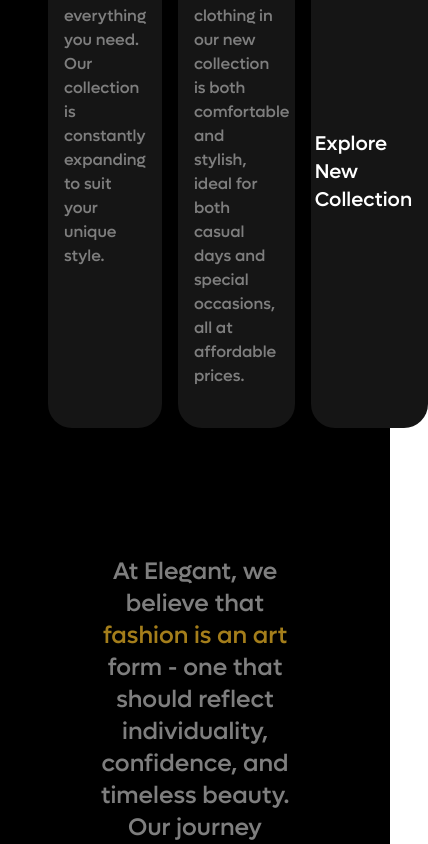
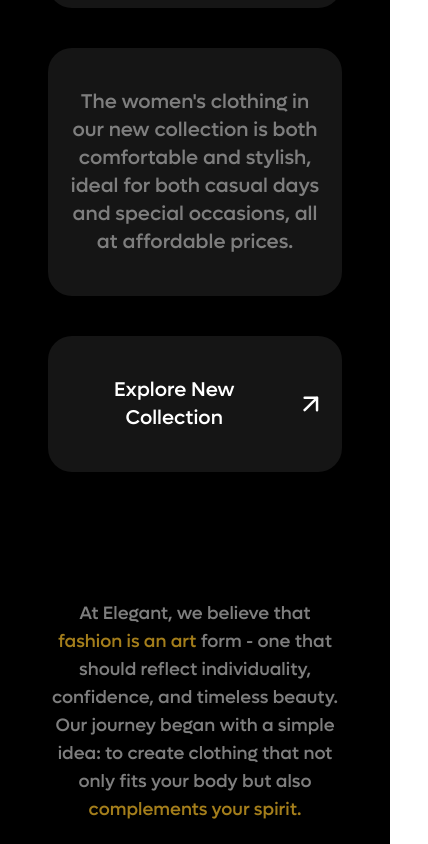
Before and after one commit to varshaa-t/elegant, a React (Vite) app: page / in a window 390 px wide. Shown: the part 1620-2464 px from the top of the page, 428 px wide, since content can reach past the window. Built offline with nearby package versions, Linux system fonts and the light colour scheme.

Commit message:
responsive

```diff
--- a/src/App.css
+++ b/src/App.css
@@ -36,12 +36,9 @@
     @apply xl:image-xl lg:image-lg md:image-md
   }
   .card{
-    @apply bg-[#151515] px-4 py-10 rounded-3xl w-[30vw]
-  }
-  .card-xl{
-    @apply w-[25vw]
+    @apply bg-[#151515] px-4 py-10 rounded-3xl text-xl text-center
   }
   .card-lg{
-    @apply w-[50vw] text-2xl text-center
+    @apply text-2xl text-left
   }
 }
--- a/src/components/About.jsx
+++ b/src/components/About.jsx
@@ -4,15 +4,12 @@ import { motion } from 'framer-motion';
 
 function About() {
   return (
-    <div className='text-[#7e7e7e] mt-52 flex flex-col space-y-32 pb-24
-                        xl:pt-24 lg:pt-[35rem] md:pt-[95rem] sm:pt-[67rem]'
+    <div className='text-[#7e7e7e] flex flex-col space-y-32 pb-24 pt-20'
     >
-        <div className='flex space-x-4 xl:justify-center
-                        lg:grid lg:grid-cols-1 lg:mx-auto lg:space-y-10
-                        md:ml-24'
+        <div className='grid grid-cols-1 space-y-10 md:grid-cols-3 md:space-y-0 md:space-x-8 mx-auto'
         >
             <motion.div
-                className='card xl:card-xl lg:card-lg lg:ml-5'
+                className='card lg:card-lg'
                 initial={{opacity: 0, y:100}}
                 whileInView={{
                     opacity: 1,
@@ -29,7 +26,7 @@ function About() {
                 your unique style.
             </motion.div>
             <motion.div
-                className='card xl:card-xl lg:card-lg'
+                className='card lg:card-lg'
                 initial={{opacity: 0, y:100}}
                 whileInView={{
                     opacity: 1,
@@ -48,8 +45,7 @@ function About() {
                 affordable prices.
             </motion.div>
             <motion.div
-                className=' card flex items-center justify-center space-x-3 text-white text-xl
-                            xl:card-xl lg:card-lg'
+                className='card flex items-center justify-center space-x-3 text-white lg:card-lg'
                 initial={{opacity: 0, y:100}}
                 whileInView={{
                     opacity: 1,
@@ -62,12 +58,12 @@ function About() {
                     delay: 1
                 }}
             >
-                <div>Explore New Collection</div>
-                <LuArrowUpRight className='sm:text-5xl'/>
+                <div className='text-xl md:text-base lg:text-xl'>Explore New Collection</div>
+                <LuArrowUpRight className='text-3xl lg:text-3xl'/>
             </motion.div>
         </div>
         <motion.div
-            className='w-[50vw] mx-auto text-2xl text-center'
+            className='sm:w-[50vw] mx-auto text-lg sm:text-2xl text-center'
             initial={{
                 opacity: 0,
                 y: 100
--- a/src/components/Navbar.jsx
+++ b/src/components/Navbar.jsx
@@ -6,9 +6,6 @@ import { RxHamburgerMenu } from "react-icons/rx";
 import {
   Sheet,
   SheetContent,
-  SheetDescription,
-  SheetHeader,
-  SheetTitle,
   SheetTrigger,
 } from "@/components/ui/sheet"
 import { NavLink } from 'react-router-dom';
@@ -114,15 +111,18 @@ function Navbar() {
           <SheetTrigger>
             <RxHamburgerMenu className='text-3xl'/>
           </SheetTrigger>
-          <SheetContent className="bg-black pt-20">
+          <SheetContent className="flex flex-col bg-black pt-20">
+            <div className='text-4xl text-white text-center mb-10 font-lufga'>
+              <span className='text-red-700'>E</span>legant
+            </div>
             <ul
-              className='flex flex-col justify-between items-center text-2xl space-y-4 font-lufga-light text-white'
+              className='flex flex-col justify-between items-start pl-4 text-2xl space-y-4 font-lufga-light text-white'
             >
               <li>
                 <NavLink
                   to="/home"
                   className={({isActive}) =>
-                    isActive ? "text-white" : "text-[#717171]"
+                    isActive ? "text-[#717171]" : "text-white"
                   }
                 >
                   Home
@@ -132,7 +132,7 @@ function Navbar() {
                 <NavLink
                   to={"/new-collection"}
                   className={({isActive}) =>
-                    isActive ? "text-white" : "text-[#717171]"
+                    isActive ? "text-[#717171]" : "text-white"
                   }
                 >
                   New Collection
@@ -142,7 +142,7 @@ function Navbar() {
                 <NavLink
                     to="/catalog"
                     className={({isActive}) =>
-                      isActive ? "text-white" : "text-[#717171]"
+                      isActive ? "text-[#717171]" : "text-white"
                     }
                   >
                     Catalog
@@ -152,7 +152,7 @@ function Navbar() {
                 <NavLink
                   to={"/delivery"}
                   className={({isActive}) =>
-                    isActive ? "text-white" : "text-[#717171]"
+                    isActive ? "text-[#717171]" : "text-white"
                   }
                 >
                   Delivery
@@ -162,7 +162,7 @@ function Navbar() {
                 <NavLink
                   to={"/contact-us"}
                   className={({isActive}) =>
-                    isActive ? "text-white" : "text-[#717171]"
+                    isActive ? "text-[#717171]" : "text-white"
                   }
                 >
                   Contact Us
--- a/src/components/ui/sheet.jsx
+++ b/src/components/ui/sheet.jsx
@@ -48,8 +48,8 @@ const SheetContent = React.forwardRef(({ side = "right", className, children, ..
     <SheetOverlay />
     <SheetPrimitive.Content ref={ref} className={cn(sheetVariants({ side }), className)} {...props}>
       <SheetPrimitive.Close
-        className="absolute right-4 top-4 rounded-sm opacity-70 ring-offset-white transition-opacity hover:opacity-100 focus:outline-none focus:ring-2 focus:ring-zinc-950 focus:ring-offset-2 disabled:pointer-events-none data-[state=open]:bg-zinc-100 dark:ring-offset-zinc-950 dark:focus:ring-zinc-300 dark:data-[state=open]:bg-zinc-800">
-        <X className="h-4 w-4" />
+        className="absolute right-4 top-4 rounded-sm opacity-70 ring-offset-white transition-opacity hover:opacity-100 focus:outline-none focus:ring-zinc-950 focus:ring-offset-2 disabled:pointer-events-none data-[state=open]:bg-zinc-100 dark:ring-offset-zinc-950 dark:focus:ring-zinc-300 dark:data-[state=open]:bg-zinc-800 text-white">
+        <X className="h-7 w-7"/>
         <span className="sr-only">Close</span>
       </SheetPrimitive.Close>
       {children}
```
